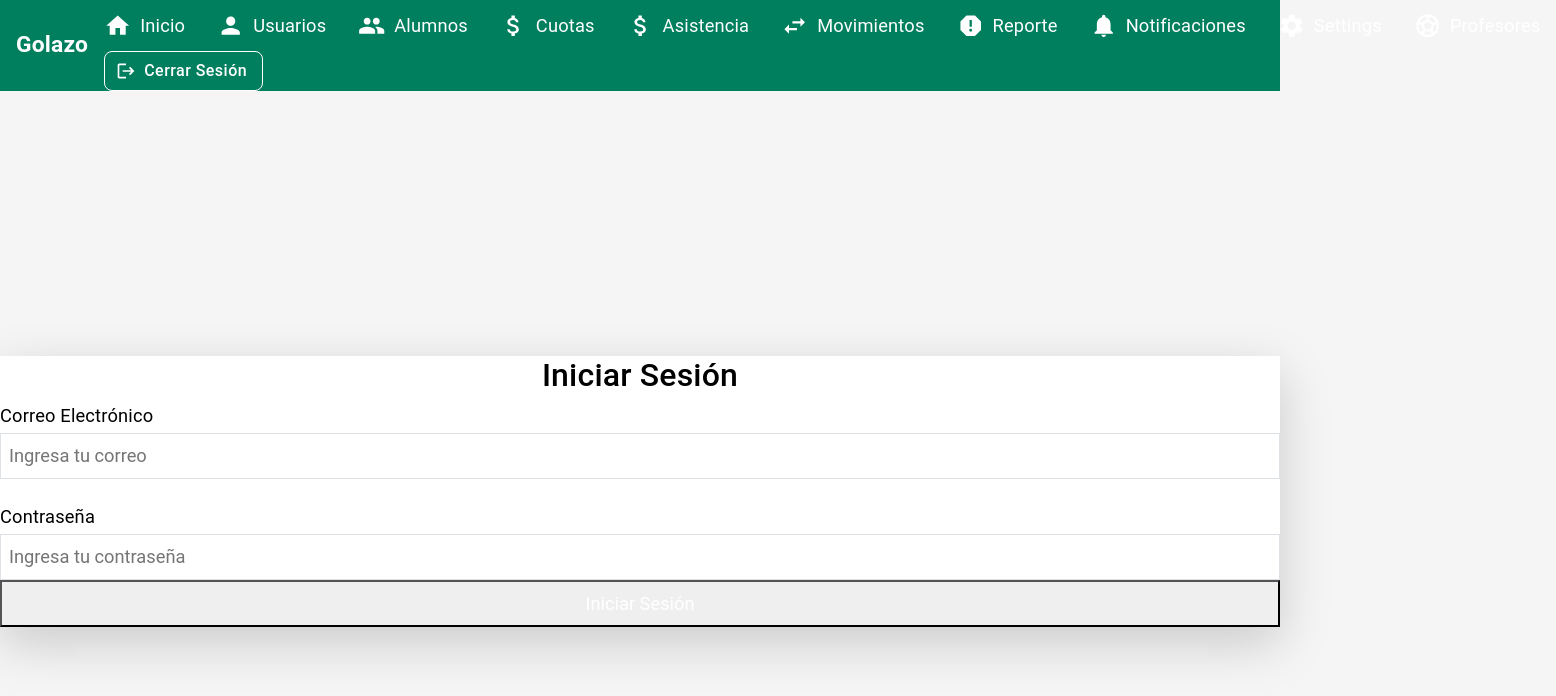
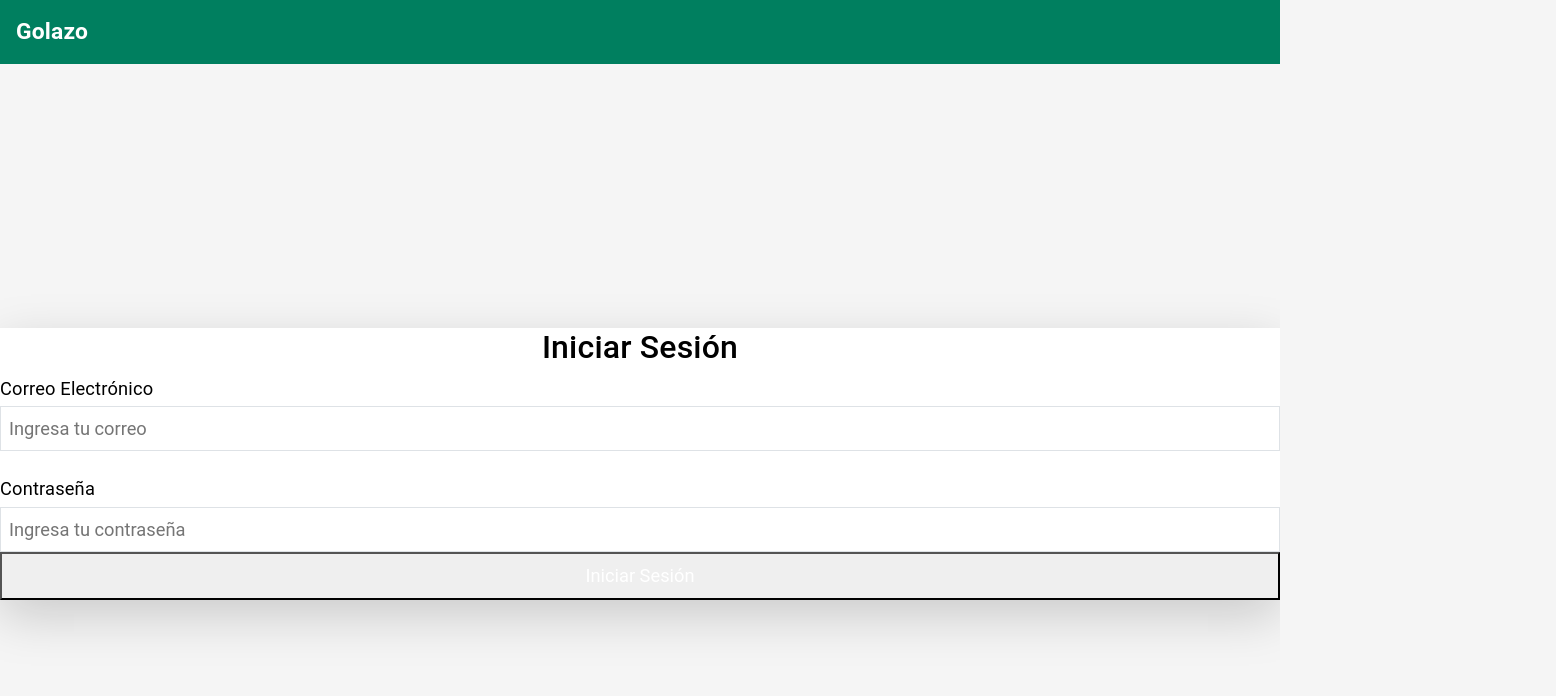
Before and after one commit to nachoo07/proyectofinal, a React (Vite) app in the folder frontend/: page /login in a window 1280 px wide. Shown: the top 696 px of the page, 1556 px wide, since content can reach past the window. Built offline with nearby package versions, Linux system fonts and the light colour scheme.

Commit message:
arreglo de estilos del navbar

```diff
--- a/frontend/src/components/NavBar/NavBar.jsx
+++ b/frontend/src/components/NavBar/NavBar.jsx
@@ -37,7 +37,7 @@ const NavBar = ({ onNotificationClick }) => {
   const { themeMode } = useSettings();
   const [mobileMenuAnchorEl, setMobileMenuAnchorEl] = useState(null);
   const isMobileMenuOpen = Boolean(mobileMenuAnchorEl);
-  const { logout } = useContext(LoginContext);
+  const { logout, userData } = useContext(LoginContext);
   const navigate = useNavigate();
   const location = useLocation();
 
@@ -63,8 +63,8 @@ const NavBar = ({ onNotificationClick }) => {
     { text: 'Movimientos', icon: <MovimientosIcon />, url: '/motions' },
     { text: 'Reporte', icon: <ReportIcon />, url: '/reports' },
     { text: 'Notificaciones', icon: <PageNotification />, url: '/notifications' },
+    { text: 'Profesores', icon: <SportsSoccerIcon />, url: '/teachers' },
     { text: 'Settings', icon: <SettingsIcon />, url: '/settings' },
-    { text: 'Profesores', icon: <SportsSoccerIcon />, url: '/teachers' },
   ];
 
   return (
@@ -118,6 +118,7 @@ const NavBar = ({ onNotificationClick }) => {
         </Typography>
 
         {/* Navegación desktop */}
+        {userData &&
           <Box
             className="mi-clase-personalizada"
             sx={{}}
@@ -173,9 +174,11 @@ const NavBar = ({ onNotificationClick }) => {
               Cerrar Sesión
             </Button>
           </Box>
+        }
       </Toolbar>
 
       {/* Menú móvil */}
+      {userData &&
         <Menu
           anchorEl={mobileMenuAnchorEl}
           open={isMobileMenuOpen}
@@ -225,6 +228,7 @@ const NavBar = ({ onNotificationClick }) => {
             <ListItemText primary="Notificaciones" />
           </MenuItem>
         </Menu>
+      }
     </AppBar>
   );
 };
```
Lines whose indentation alone changed are shown as unchanged.
